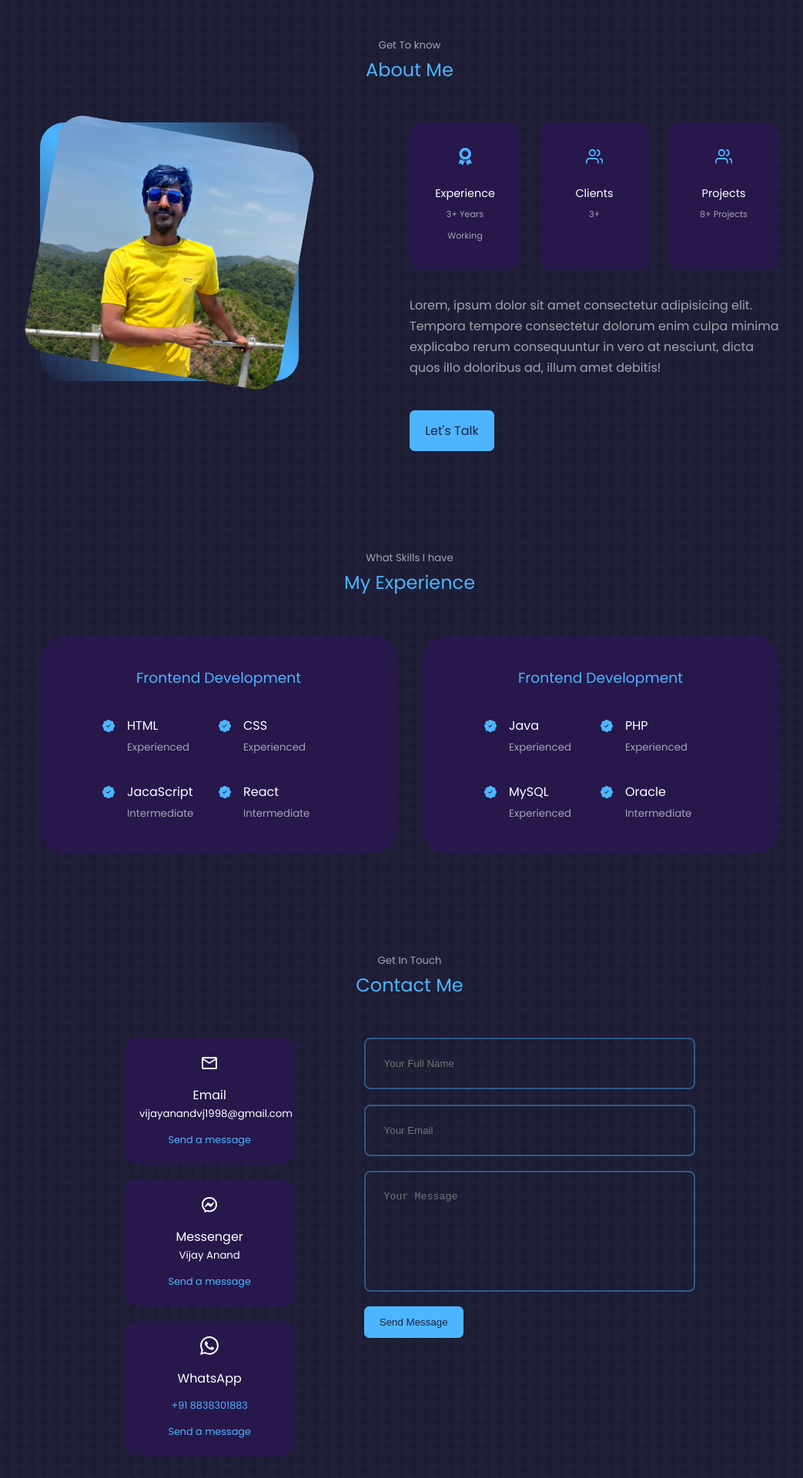
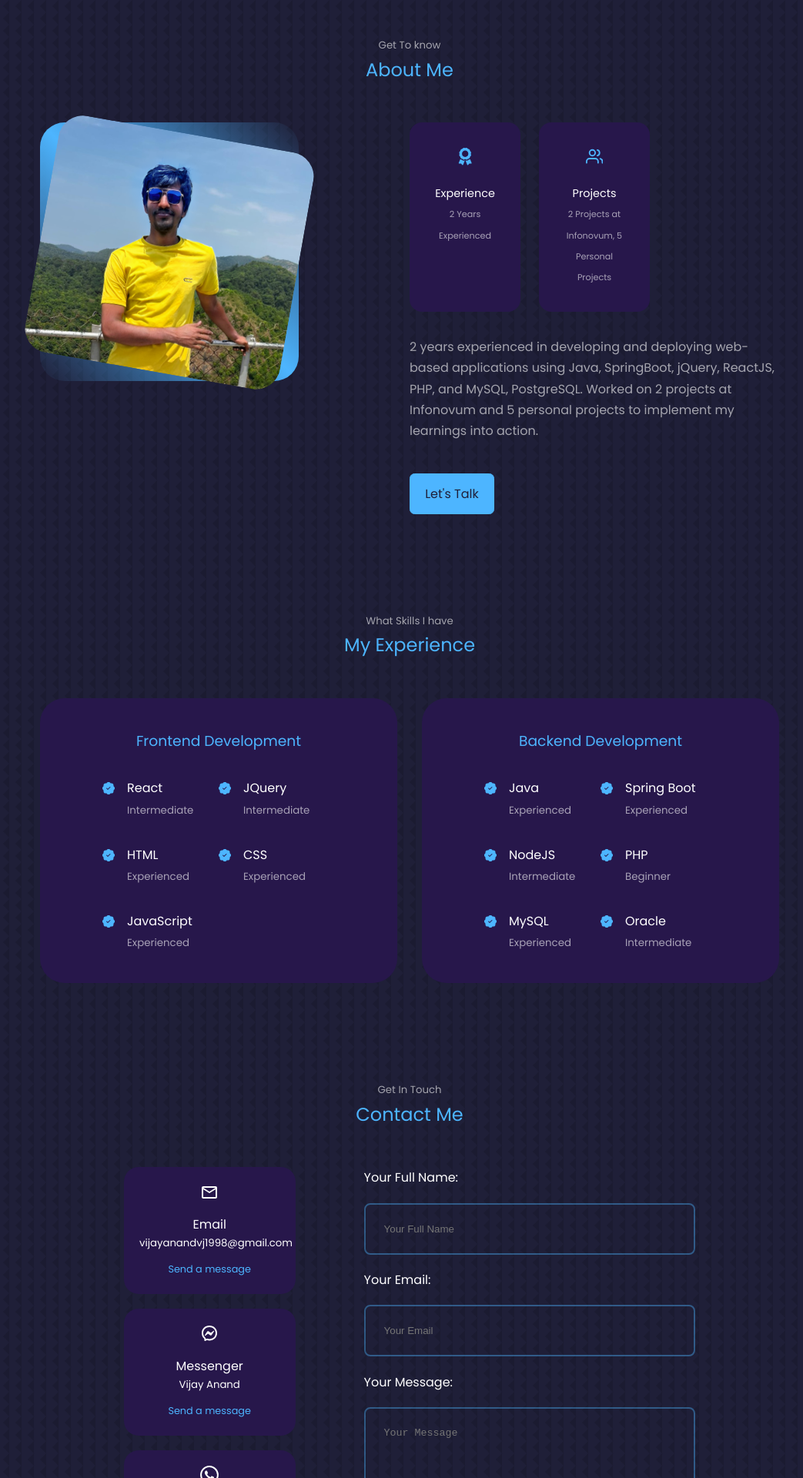
Before and after one commit to VjOnWeb/vijayanand-portfolio, a React (Create React App) app: page / in a window 1280 px wide. Shown: the part 880-2800 px from the top of the page at 77% size, without its empty margins (108-1151 px from the left). Built offline with nearby package versions, Linux system fonts and the light colour scheme.

Commit message:
css chages

```diff
--- a/src/App.jsx
+++ b/src/App.jsx
@@ -1,14 +1,12 @@
 import React from 'react'
 import About from './components/about/About'
+import BackToTopButton from './components/bttop/BackToTopButton'
 import Contact from './components/contact/Contact'
 import Experience from './components/experience/Experience'
 import Footer from './components/footer/Footer'
 import Header from './components/header/Header'
 import Nav from './components/nav/Nav'
 import Portfolio from './components/portfolio/Portfolio'
-import Services from './components/services/Services'
-import Testimonials from './components/testimonials/Testimonials'
-
 const App = () => {
     return (
       <>
@@ -17,11 +15,11 @@ const App = () => {
       <About />
       <Experience />
       <Contact />
-      <Services />
+      {/* <Services /> */}
       <Portfolio />
-      <Testimonials />
+      {/* <Testimonials /> */}
       <Footer />
-
+      <BackToTopButton />
       </>
     )
   }
--- a/src/components/about/About.jsx
+++ b/src/components/about/About.jsx
@@ -22,23 +22,16 @@ const About = () => {
             <article className='about__card'>
               <FaAward className='about__icon'/>
               <h5>Experience</h5>
-            <small>3+ Years Working</small>
-          </article>
-          <article className='about__card'>
-          <FiUsers className='about__icon'/>
-            <h5>Clients</h5>
-            <small>3+ </small>
+              <small>2 Years Experienced</small>
             </article>
             <article className='about__card'>
               <FiUsers className='about__icon'/>
               <h5>Projects</h5>
-            <small>8+ Projects</small>
+              <small>2 Projects at Infonovum, 5 Personal Projects</small>
             </article>
           </div>
           <p>
-          Lorem, ipsum dolor sit amet consectetur adipisicing elit.
-          Tempora tempore consectetur dolorum enim culpa minima explicabo rerum consequuntur in vero at nesciunt,
-          dicta quos illo doloribus ad, illum amet debitis!
+            2 years experienced in developing and deploying web-based applications using Java, SpringBoot, jQuery, ReactJS, PHP, and MySQL, PostgreSQL. Worked on 2 projects at Infonovum and 5 personal projects to implement my learnings into action.
           </p>
           <a href="#contact" className='btn btn-primary'>Let's Talk</a>
         </div>
@@ -47,4 +40,4 @@ const About = () => {
   )
 }
 
-export default About
+export default About;
--- /dev/null
+++ b/src/components/bttop/BackToTopButton.css
@@ -0,0 +1,25 @@
+/* BackToTopButton.css */
+.back-to-top-button {
+    position: fixed;
+    bottom: 20px;
+    right: 20px;
+    background-color: #007bff;
+    color: #fff;
+    width: 40px;
+    height: 40px;
+    border-radius: 50%;
+    display: flex;
+    justify-content: center;
+    align-items: center;
+    cursor: pointer;
+    transition: opacity 0.3s ease;
+    opacity: 0;
+  }
+
+  .back-to-top-button.visible {
+    opacity: 1;
+  }
+
+  .back-to-top-button:hover {
+    background-color: #0056b3;
+  }
--- /dev/null
+++ b/src/components/bttop/BackToTopButton.jsx
@@ -0,0 +1,39 @@
+// BackToTopButton.jsx
+import React, { useEffect, useState } from 'react';
+import { FaArrowUp } from 'react-icons/fa';
+import './BackToTopButton.css';
+
+const BackToTopButton = () => {
+  const [isVisible, setIsVisible] = useState(false);
+
+  useEffect(() => {
+    const toggleVisibility = () => {
+      if (window.pageYOffset > 300) {
+        setIsVisible(true);
+      } else {
+        setIsVisible(false);
+      }
+    };
+
+    window.addEventListener('scroll', toggleVisibility);
+
+    return () => {
+      window.removeEventListener('scroll', toggleVisibility);
+    };
+  }, []);
+
+  const scrollToTop = () => {
+    window.scrollTo({
+      top: 0,
+      behavior: 'smooth'
+    });
+  };
+
+  return (
+    <div className={`back-to-top-button ${isVisible ? 'visible' : ''}`} onClick={scrollToTop}>
+      <FaArrowUp />
+    </div>
+  );
+};
+
+export default BackToTopButton;
--- a/src/components/contact/Contact.jsx
+++ b/src/components/contact/Contact.jsx
@@ -1,6 +1,7 @@
 import emailjs from 'emailjs-com';
 import React, { useRef, useState } from 'react';
 import { BsWhatsapp } from "react-icons/bs";
+import { FiSend } from "react-icons/fi";
 import { MdOutlineMail } from "react-icons/md";
 import { RiMessengerLine } from "react-icons/ri";
 import './contact.css';
@@ -19,6 +20,7 @@ const Contact = () => {
       await emailjs.sendForm('service_zsvd17n', 'template_8delt13', formRef.current, 'sdsTWR38bNtf16GMh');
       setLoading(false);
       setShowSuccessPopup(true);
+      formRef.current.reset();
     } catch (error) {
       setLoading(false);
       console.log('FAILED...', error.text);
@@ -54,14 +56,24 @@ const Contact = () => {
         </div>
 
         <form ref={formRef} onSubmit={sendEmail}>
-          <input type="text" name='name' placeholder='Your Full Name' required/>
-          <input type="email" name='email' placeholder='Your Email' required/>
-          <textarea name='message' rows="7" placeholder='Your Message' required/>
-          <button type='submit' className='btn btn-primary'>Send Message</button>
+          <label htmlFor="name">Your Full Name:</label>
+          <input type="text" id="name" name="name" placeholder="Your Full Name" required />
+
+          <label htmlFor="email">Your Email:</label>
+          <input type="email" id="email" name="email" placeholder="Your Email" required />
+
+          <label htmlFor="message">Your Message:</label>
+          <textarea id="message" name="message" rows="7" placeholder="Your Message" required />
+
+          <button type="submit" className="btn btn-primary"><FiSend /> Send Message</button>
         </form>
 
 
-        {loading && <div className="loader">Loading...</div>}
+        {loading && (
+          <div className="loader">
+            <div className="spinner"></div>
+          </div>
+        )}
         {showSuccessPopup && (
           <div className="success-popup">
             <p>Message sent successfully!</p>
--- a/src/components/contact/contact.css
+++ b/src/components/contact/contact.css
@@ -53,6 +53,61 @@ input,textarea{
     resize: none;
     color:rgb(120, 188, 247)
 }
+/* Add these styles to your contact.css file */
+
+/* Improve Focus Styles */
+input:focus,
+textarea:focus {
+  outline: 2px solid var(--color-primary); /* Adjust outline style as needed */
+}
+button:focus{
+    outline: 2px solid rgb(174, 0, 255); /* Adjust outline style as needed */
+
+}
+
+/* Improve Submit Button Accessibility */
+button[type="submit"] {
+  cursor: pointer;
+  padding: 1rem 1.5rem;
+  border: none;
+  border-radius: 0.5rem;
+  background-color: var(--color-primary);
+  color: rgba(0, 0, 0, 0.82);
+  font-size: 1rem;
+  transition: background-color 0.3s ease;
+}
+
+button[type="submit"]:hover {
+  background-color: var(--color-primary-variant);
+}
+
+/* Loader */
+.loader {
+    position: fixed;
+    top: 0;
+    left: 0;
+    width: 100%;
+    height: 100%;
+    background: rgba(255, 255, 255, 0.5); /* Semi-transparent background */
+    display: flex;
+    justify-content: center;
+    align-items: center;
+    z-index: 9999; /* Ensure the loader is on top of other elements */
+  }
+
+  .loader .spinner {
+    border: 6px solid rgba(0, 0, 0, 0.3); /* Light border color */
+    border-top: 6px solid var(--color-primary); /* Primary color for spinner */
+    border-radius: 50%;
+    width: 50px;
+    height: 50px;
+    animation: spin 1s linear infinite; /* Animation to rotate spinner */
+  }
+
+  @keyframes spin {
+    0% { transform: rotate(0deg); }
+    100% { transform: rotate(360deg); }
+  }
 
 /* Add these styles to your contact.css file */
 
--- a/src/components/experience/Experience.jsx
+++ b/src/components/experience/Experience.jsx
@@ -1,6 +1,6 @@
-import React from 'react'
-import './experience.css'
+import React from 'react';
 import { BsFillPatchCheckFill } from "react-icons/bs";
+import './experience.css';
 
 const Experience = () => {
   return (
@@ -11,6 +11,20 @@ const Experience = () => {
         <div className="experience__frontend">
           <h3>Frontend Development</h3>
           <div className="experience__content">
+          <article className='experience__details'>
+              < BsFillPatchCheckFill className='experience__details-icon'/>
+              <div>
+              <h4>React</h4>
+              <small className='text-light'>Intermediate</small>
+              </div>
+            </article>
+            <article className='experience__details'>
+              < BsFillPatchCheckFill className='experience__details-icon'/>
+              <div>
+              <h4>JQuery</h4>
+              <small className='text-light'>Intermediate</small>
+              </div>
+            </article>
             <article className='experience__details'>
               < BsFillPatchCheckFill className='experience__details-icon' />
               <div>
@@ -28,36 +42,44 @@ const Experience = () => {
             <article className='experience__details'>
               < BsFillPatchCheckFill className='experience__details-icon' />
               <div>
-              <h4>JacaScript</h4>
+              <h4>JavaScript</h4>
+              <small className='text-light'>Experienced</small>
+              </div>
+            </article>
+
+          </div>
+        </div>
+
+
+        <div className="experience__backend">
+           <h3>Backend Development</h3>
+          <div className="experience__content">
+
+          <article className='experience__details'>
+              < BsFillPatchCheckFill className='experience__details-icon'/>
+              <div>
+              <h4>Java</h4>
+              <small className='text-light'>Experienced</small>
+              </div>
+            </article><article className='experience__details'>
+              < BsFillPatchCheckFill className='experience__details-icon'/>
+              <div>
+              <h4>Spring Boot</h4>
+              <small className='text-light'>Experienced</small>
+              </div>
+            </article>
+            <article className='experience__details'>
+              < BsFillPatchCheckFill className='experience__details-icon'/>
+              <div>
+              <h4>NodeJS</h4>
               <small className='text-light'>Intermediate</small>
               </div>
             </article>
             <article className='experience__details'>
               < BsFillPatchCheckFill className='experience__details-icon'/>
               <div>
-              <h4>React</h4>
-              <small className='text-light'>Intermediate</small>
-              </div>
-            </article>
-          </div>
-        </div>
-
-
-        <div className="experience__backend">
-           <h3>Frontend Development</h3>
-          <div className="experience__content">
-            <article className='experience__details'>
-              < BsFillPatchCheckFill className='experience__details-icon'/>
-              <div>
-              <h4>Java</h4>
-              <small className='text-light'>Experienced</small>
-              </div>
-            </article>
-            <article className='experience__details'>
-              < BsFillPatchCheckFill className='experience__details-icon'/>
-              <div>
               <h4>PHP</h4>
-              <small className='text-light'>Experienced</small>
+              <small className='text-light'>Beginner</small>
               </div>
             </article>
             <article className='experience__details'>
@@ -74,6 +96,7 @@ const Experience = () => {
               <small className='text-light'>Intermediate</small>
               </div>
             </article>
+
           </div>
         </div>
       </div>
--- a/src/components/footer/footer.css
+++ b/src/components/footer/footer.css
@@ -1,8 +1,9 @@
 /* Footer.css */
 .footer {
-    background-color: #333;
+    background-color: var(--color-bg-variant);
     color: #fff;
     padding: 20px 0;
+    border-top:  1px solid var(--color-primary);
   }
 
   .footer-content {
```
Also changed, not shown: src/components/nav/Nav.jsx (+4 -3 lines). Lines whose indentation alone changed are shown as unchanged.
